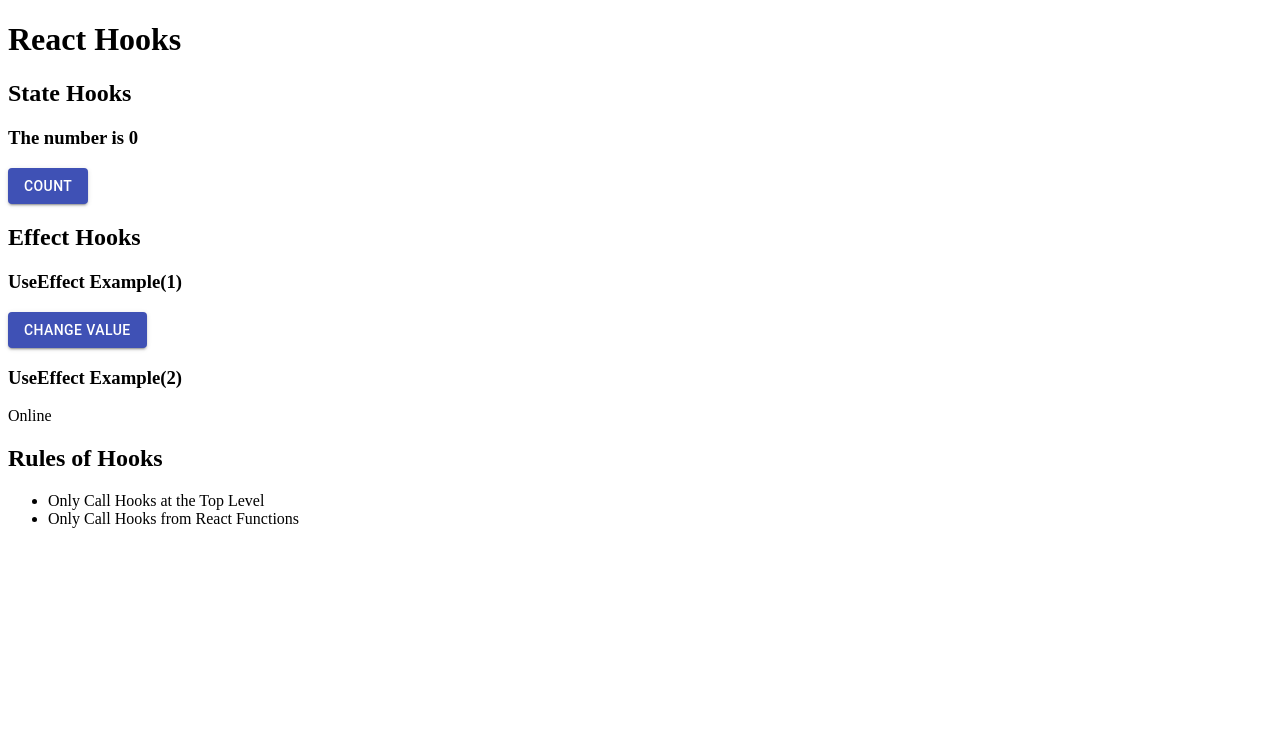
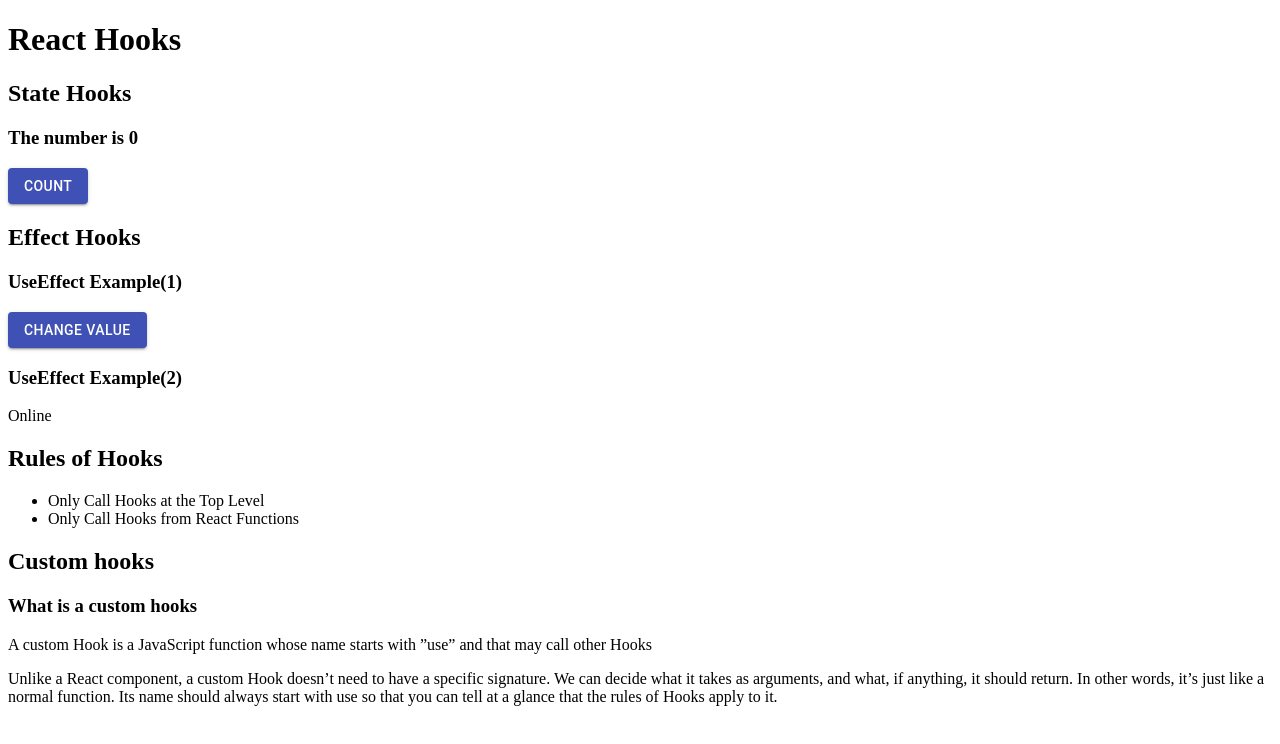
Before and after one commit to K-Sato1995/react_hooks, a React (Create React App) app: page / in a window 1280 px wide. Shown: the top 744 px of the page. Built offline with nearby package versions, Linux system fonts and the light colour scheme.

Commit message:
Add custom hooks

```diff
--- a/src/components/App.tsx
+++ b/src/components/App.tsx
@@ -2,6 +2,7 @@ import React from "react";
 import StateHooks from "./stateHooks";
 import EffectHooks from "./effectHooks";
 import Rules from "./rules";
+import CustomHooks from "./customHooks";
 
 const App: React.FC = () => {
   return (
@@ -10,6 +11,7 @@ const App: React.FC = () => {
       <StateHooks />
       <EffectHooks />
       <Rules />
+      <CustomHooks />
     </div>
   );
 };
--- /dev/null
+++ b/src/components/customHooks/index.tsx
@@ -0,0 +1,30 @@
+import React, { useState, useEffect } from "react";
+
+const CustomHooks = () => {
+  const useMessage = (message: string) => {
+    useEffect(() => {
+      alert(message);
+    }, []);
+  };
+  useMessage("Hello from my custom hook");
+
+  return (
+    <div>
+      <h2>Custom hooks</h2>
+      <h3>What is a custom hooks</h3>
+      <p>
+        A custom Hook is a JavaScript function whose name starts with ”use” and
+        that may call other Hooks
+      </p>
+      <p>
+        Unlike a React component, a custom Hook doesn’t need to have a specific
+        signature. We can decide what it takes as arguments, and what, if
+        anything, it should return. In other words, it’s just like a normal
+        function. Its name should always start with use so that you can tell at
+        a glance that the rules of Hooks apply to it.
+      </p>
+    </div>
+  );
+};
+
+export default CustomHooks;
```
